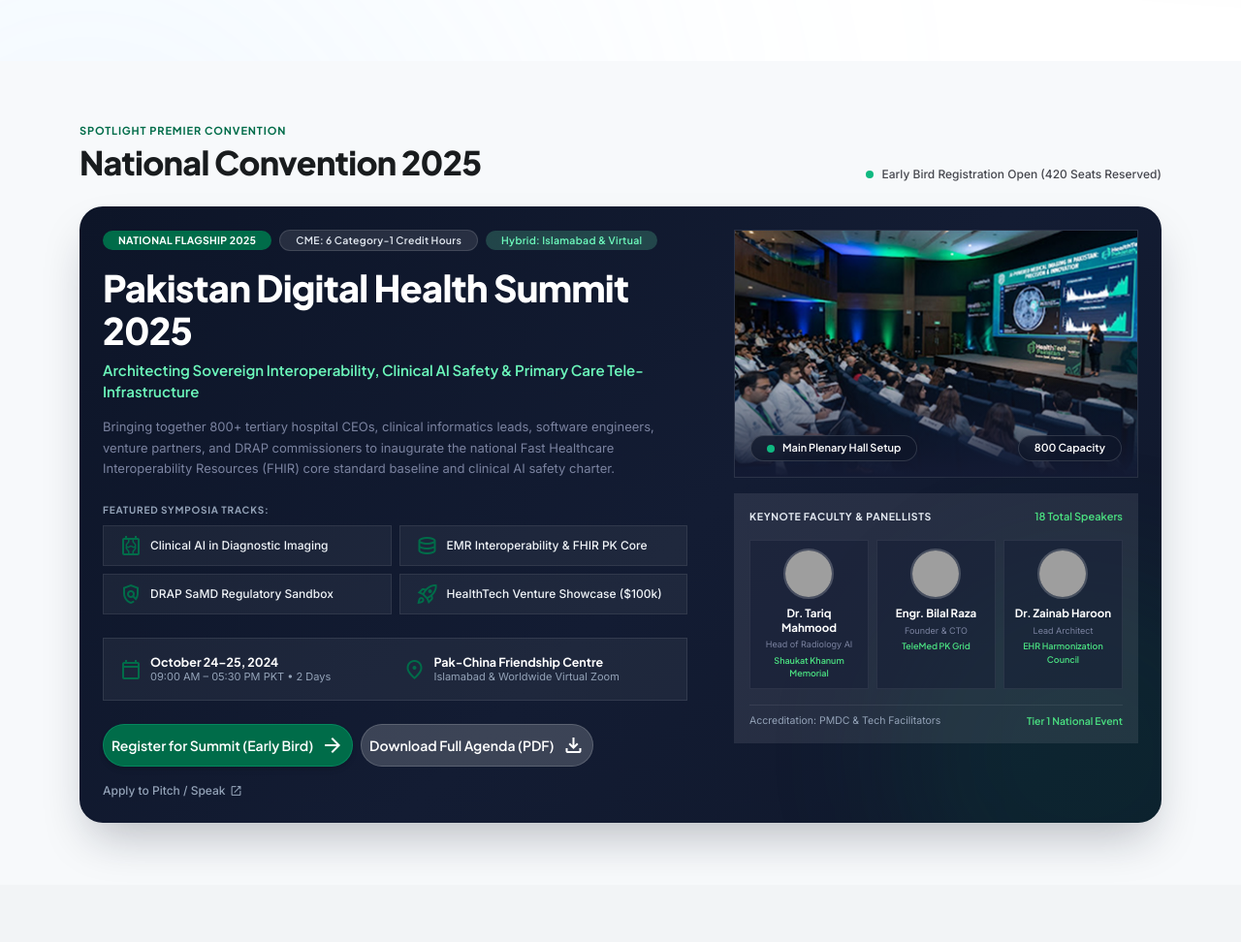
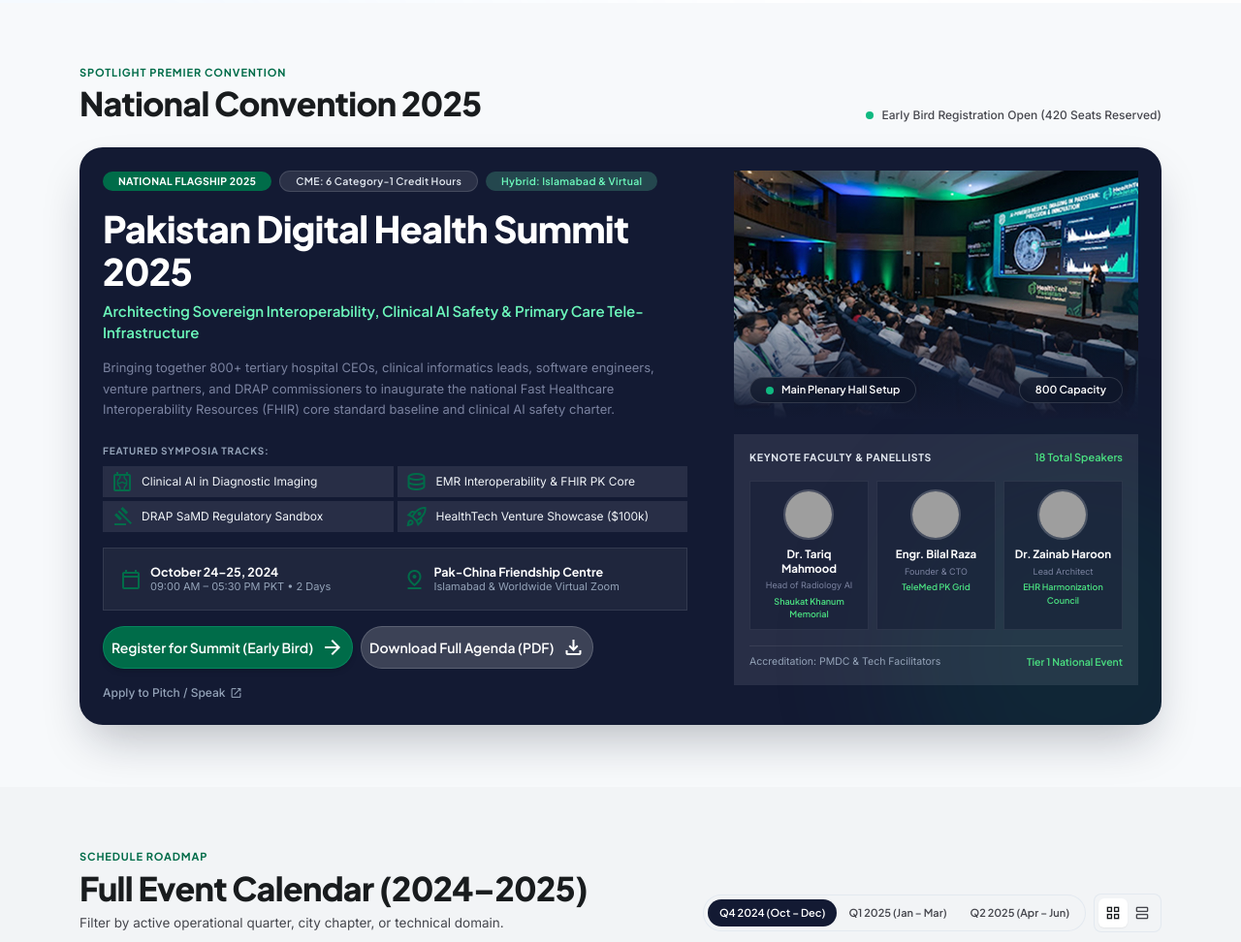
Before and after one commit to mwaqaskhan2002/healthtech-pakistan, a plain HTML site: page events.html in a window 1280 px wide. Shown: the part 779-1751 px from the top of the page at 97% size. Drawn offline with nearby package versions, Linux system fonts and the light colour scheme; grey boxes are pictures that could not be loaded; a script that the page names is missing; a web font is replaced by a local one.

```diff
--- a/events.html
+++ b/events.html
@@ -421,48 +421,48 @@
                                 </p>
 
                                 <!-- Featured Symposia Tracks -->
-                                <div class="mb-4">
+                                <div class="mb-3">
                                     <p class="flagship-tracks-label plus-jakarta-sans-700 text-uppercase mb-2">
                                         FEATURED SYMPOSIA TRACKS:
                                     </p>
-                                    <div class="row row-cols-1 row-cols-sm-2 g-2">
+                                    <div class="row row-cols-1 row-cols-md-2 g-1">
                                         <div class="col">
                                             <div
-                                                class="flagship-track-item d-flex align-items-center gap-2 px-3 py-2">
+                                                class="flagship-track-item d-flex align-items-center gap-2 px-2 py-1">
                                                 <span class="material-symbols-outlined flagship-track-icon flex-shrink-0"
                                                     aria-hidden="true">radiology</span>
-                                                <span class="inter-500">Clinical AI in Diagnostic Imaging</span>
+                                                <span class="inter-400">Clinical AI in Diagnostic Imaging</span>
                                             </div>
                                         </div>
                                         <div class="col">
                                             <div
-                                                class="flagship-track-item d-flex align-items-center gap-2 px-3 py-2">
+                                                class="flagship-track-item d-flex align-items-center gap-2 px-2 py-1">
                                                 <span class="material-symbols-outlined flagship-track-icon flex-shrink-0"
                                                     aria-hidden="true">database</span>
-                                                <span class="inter-500">EMR Interoperability &amp; FHIR PK Core</span>
+                                                <span class="inter-400">EMR Interoperability &amp; FHIR PK Core</span>
                                             </div>
                                         </div>
                                         <div class="col">
                                             <div
-                                                class="flagship-track-item d-flex align-items-center gap-2 px-3 py-2">
+                                                class="flagship-track-item d-flex align-items-center gap-2 px-2 py-1">
                                                 <span class="material-symbols-outlined flagship-track-icon flex-shrink-0"
-                                                    aria-hidden="true">policy</span>
-                                                <span class="inter-500">DRAP SaMD Regulatory Sandbox</span>
+                                                    aria-hidden="true">gavel</span>
+                                                <span class="inter-400">DRAP SaMD Regulatory Sandbox</span>
                                             </div>
                                         </div>
                                         <div class="col">
                                             <div
-                                                class="flagship-track-item d-flex align-items-center gap-2 px-3 py-2">
+                                                class="flagship-track-item d-flex align-items-center gap-2 px-2 py-1">
                                                 <span class="material-symbols-outlined flagship-track-icon flex-shrink-0"
                                                     aria-hidden="true">rocket_launch</span>
-                                                <span class="inter-500">HealthTech Venture Showcase ($100k)</span>
+                                                <span class="inter-400">HealthTech Venture Showcase ($100k)</span>
                                             </div>
                                         </div>
                                     </div>
                                 </div>
 
                                 <!-- Date & Venue Strip -->
-                                <div class="flagship-meta-box p-3 mb-4">
+                                <div class="flagship-meta-box p-3 mb-3">
                                     <div class="row g-3 align-items-center">
                                         <div class="col-12 col-sm-6">
                                             <div class="d-flex align-items-start gap-2">
@@ -479,7 +479,7 @@
                                         <div class="col-12 col-sm-6">
                                             <div class="d-flex align-items-start gap-2">
                                                 <span class="material-symbols-outlined flagship-meta-icon mt-1 flex-shrink-0"
-                                                    aria-hidden="true">location_on</span>
+                                                    aria-hidden="true">pin_drop</span>
                                                 <div>
                                                     <div class="flagship-meta-title plus-jakarta-sans-700">Pak-China Friendship
                                                         Centre</div>
--- a/style.css
+++ b/style.css
@@ -2403,7 +2403,7 @@
 /* Main Heading & Highlight */
 .events-hero-title {
   color: #191C1E;
-  font-size: clamp(1.8125rem, 1.3304rem + 2.4107vw, 3.375rem);
+  font-size: clamp(1.8125rem, 1.3304rem + 2.4107vw, 3.1875rem);
   line-height: 1.12;
   letter-spacing: -1.68px;
 }
@@ -2627,7 +2627,7 @@
 
 /* Main Dark Navy Showcase Container */
 .flagship-showcase-card {
-  background: linear-gradient(135deg, #0D1528 0%, #131C33 55%, #0F172A 100%);
+  background: rgba(19, 26, 51, 1);
   border-radius: 24px;
   box-shadow: 0 24px 48px -12px rgba(13, 21, 40, 0.28);
   color: #ffffff;
@@ -2694,8 +2694,7 @@
 }
 
 .flagship-track-item {
-  background-color: rgba(255, 255, 255, 0.05);
-  border: 1px solid rgba(255, 255, 255, 0.08);
+  background-color: rgba(224, 227, 229, 0.1);
   color: rgba(241, 245, 249, 1);
   font-size: 12px;
   transition: background-color 0.2s ease, border-color 0.2s ease;
@@ -2703,7 +2702,6 @@
 
 .flagship-track-item:hover {
   background-color: rgba(255, 255, 255, 0.09);
-  border-color: rgba(108, 248, 187, 0.35);
 }
 
 .flagship-track-icon {
@@ -2797,8 +2795,7 @@
 
 /* Right Column: Media Card */
 .flagship-media-card {
-  border: 1px solid rgba(255, 255, 255, 0.1);
-  height: 256px;
+  min-height: 256px;
 }
 
 /* Figma gradient: poori image par, neeche se upar */
```
